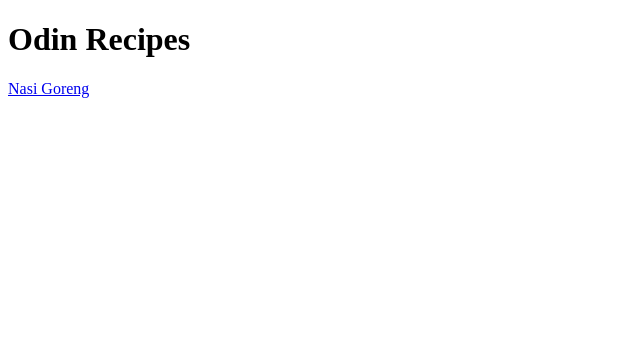
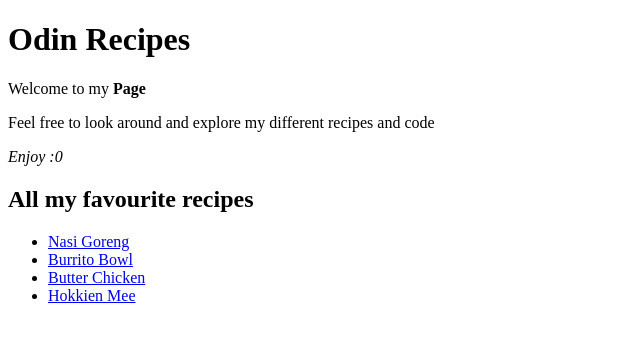
Before and after one commit to Coder-Cam1/odin-recipes, a plain HTML site: page index.html in a window 1280 px wide. Shown: the whole page, without its empty margins (0-640 px from the left). Drawn offline with Linux system fonts and the light colour scheme.

Commit message:
Add new list of different recipes and tweak body
This commit added new recipes with links due to the requirements of the project, aswell as adding a heading for the recipes and seperating it from the body.

```diff
--- a/index.html
+++ b/index.html
@@ -4,8 +4,23 @@
         <meta charset="UTF-8">
         <title>Odin Recipes</title>
     </head>
+        <!-- Main body of the website -->
         <body>
+
+            <!-- Heading -->
             <h1>Odin Recipes</h1>
-            <a href="./recipes/nasigoreng.html" target="_blank" rel="noopener norefferer">Nasi Goreng</a>
+            <p>Welcome to my <strong>Page</strong></p>
+
+            <p>Feel free to look around and explore my different recipes and code</p>
+
+            <p><em>Enjoy :0</em></p>
+
+            <h2>All my favourite recipes</h2>
+                <ul>
+                    <li><a href="./recipes/nasigoreng.html" target="_blank" rel="noopener norefferer">Nasi Goreng</a></li>
+                    <li><a href="./recipes/burritobowl.html" target="_blank" rel="noopener norefferer">Burrito Bowl</a></li>
+                    <li><a href="./recipes/butterchicken.html" target="_blank" rel="noopener norefferer">Butter Chicken</a></li>
+                    <li><a href="./recipes/hokkienmee.html" target="_blank" rel="noopener norefferer">Hokkien Mee</a></li>
+                </ul>
         </body>
 </html>
```
